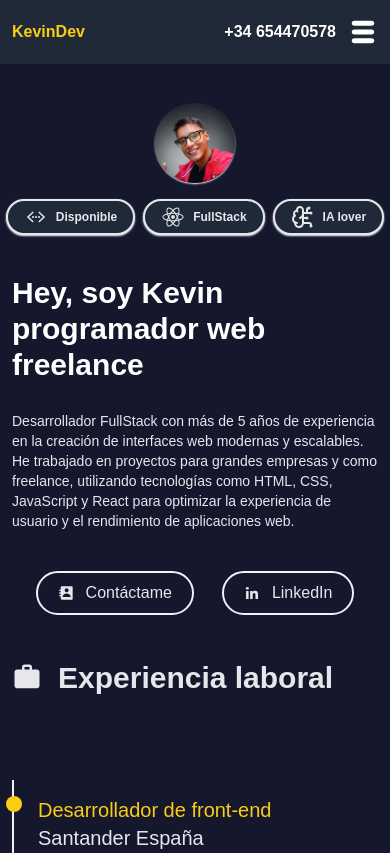
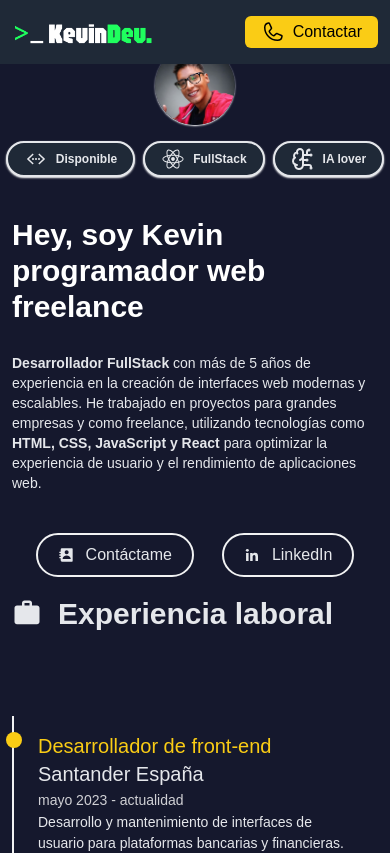
Before and after one commit to biigkeviindev/hi-portafolio, a Next.js app: page / in a window 390 px wide. Shown: the top 853 px of the page. Built offline with nearby package versions, Linux system fonts and the light colour scheme.

Commit message:
fix: add contact button on header

```diff
--- a/components/About.tsx
+++ b/components/About.tsx
@@ -6,7 +6,7 @@ import { RiReactjsFill } from "react-icons/ri";
 
 const About = () => {
   return (
-    <div className="section container flex items-center justify-center mx-auto lg:max-w-[1024px] md:max-w-2xl">
+    <div className="section container flex items-center justify-center mx-auto lg:max-w-[1024px] md:max-w-2xl pt-8">
       <div className="flex-col ">
         <div className="flex flex-col md:flex-row items-center gap-4">
           <img
@@ -34,11 +34,12 @@ const About = () => {
             Hey, soy Kevin programador web freelance
           </h1>
           <p className="text-sm md:text-xl mt-7">
-            Desarrollador FullStack con más de 5 años de experiencia en la
-            creación de interfaces web modernas y escalables. He trabajado en
+            <b>Desarrollador FullStack</b> con más de 5 años de experiencia en
+            la creación de interfaces web modernas y escalables. He trabajado en
             proyectos para grandes empresas y como freelance, utilizando
-            tecnologías como HTML, CSS, JavaScript y React para optimizar la
-            experiencia de usuario y el rendimiento de aplicaciones web.
+            tecnologías como <b> HTML, CSS, JavaScript y React</b> para
+            optimizar la experiencia de usuario y el rendimiento de aplicaciones
+            web.
           </p>
           <div className="flex justify-center md:justify-start gap-7 mt-10">
             <a
--- a/components/Header.tsx
+++ b/components/Header.tsx
@@ -1,4 +1,5 @@
 import React from "react";
+import { PiPhone } from "react-icons/pi";
 import { TiThMenu } from "react-icons/ti";
 
 const Header = () => {
@@ -21,13 +22,20 @@ const Header = () => {
           </a>
         </nav>
         {/* Mobile */}
-        <div className="w-full md:hidden h-16 flex items-center justify-between px-3 bg-[#1f2937] text-white">
+        <div className="fixed w-full md:hidden h-16 flex items-center justify-between  px-3 bg-[#1f2937] text-white">
           <div>
-            <p className="font-extrabold text-[#facc15]">KevinDev</p>
+            <img className="w-[140px]" src="logo.png" alt="Logo Web" />
           </div>
           <div className="flex items-center gap-3">
-            <p className="font-extrabold ">+34 654470578</p>
-            <TiThMenu className="cursor-pointer" size={30} color="#ffffff" />
+            <a
+              href="https://wa.me/34654470578"
+              target="_blank"
+              className="flex gap-2 bg-[#facc15] text-black rounded-md px-4 py-1"
+            >
+              <PiPhone size={24} />
+              Contactar
+            </a>
+            {/* <TiThMenu className="cursor-pointer" size={30} color="#ffffff" /> */}
           </div>
         </div>
       </div>
--- a/pages/index.tsx
+++ b/pages/index.tsx
@@ -12,7 +12,7 @@ import LogRocket from "logrocket";
 import Head from "next/head";
 
 export default function Home() {
-  LogRocket.init("onp7ck/hikevindev");
+  // LogRocket.init("onp7ck/hikevindev");
 
   return (
     <section>
```
Also changed, not shown: public/logo.png (added).
